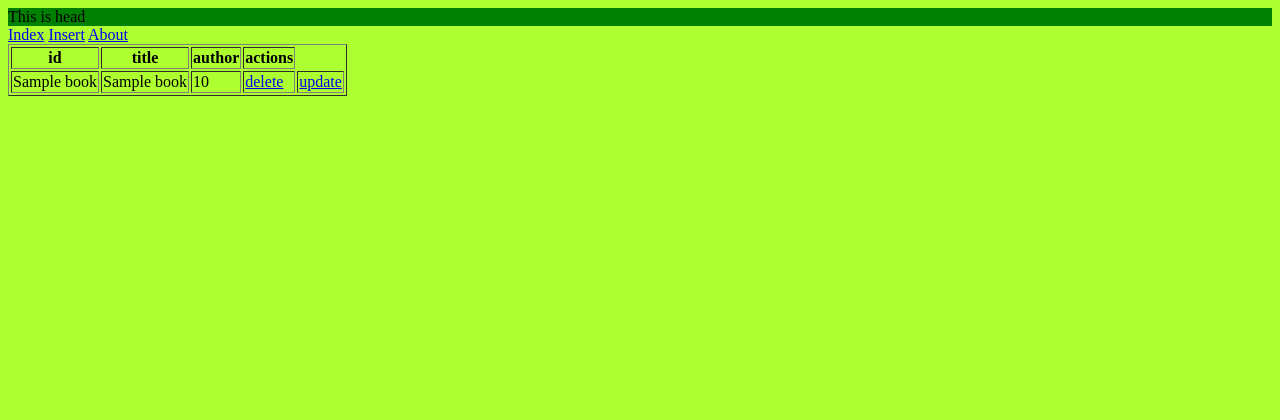
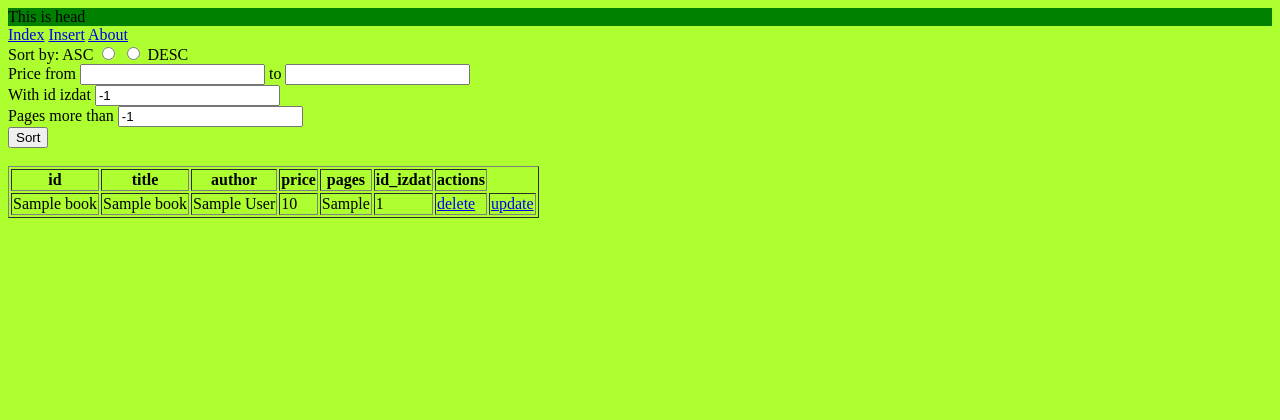
Before and after one commit to unidbstdevg/web_tech, a PHP site: page /03_biblio/index.php in a window 1280 px wide. Shown: the top 420 px of the page. Run offline with PHP 8.4, Linux system fonts and the light colour scheme; tables that the repository leaves empty or names only in its code hold one stand-in row (values such as "Sample post").

Commit message:
[s/03_biblio] Add filter and sort

```diff
--- a/server/app/03_biblio/content.php
+++ b/server/app/03_biblio/content.php
@@ -1,22 +1,87 @@
 <?php
 require("db_connect.php");
 ?>
+
+<div class="filter">
+    <form>
+        <span>Sort by:</span>
+        <span>ASC</span>
+        <input type="radio" name="sort_by" value="A-Z">
+        <input type="radio" name="sort_by" value="Z-A">
+        <span>DESC</span>
+        <br>
+
+        <span>Price from</span>
+        <input type="number" name="price_from">
+        <span>to</span>
+        <input type="number" name="price_to">
+        <br>
+
+        <span>With id izdat</span>
+        <input type="number" name="id_izdat" value="-1">
+        <br>
+
+        <span>Pages more than</span>
+        <input type="number" name="pages_min" value="-1">
+        <br>
+
+        <input type="submit" value="Sort" name="filter">
+    </form>
+    <br>
+</div>
 
 <div class="content">
 <table border=1>
 <th>id</th>
 <th>title</th>
 <th>author</th>
+<th>price</th>
+<th>pages</th>
+<th>id_izdat</th>
 <th>actions</th>
+
 <?php
-$s = "select * from book";
+if(isset($_REQUEST["filter"])) {
+    if(!isset($_REQUEST["sort_by"])) {
+        $sort_by = "ASC";
+    } else {
+        $sort_by = $_REQUEST["sort_by"] == "A-Z" ? "ASC" : "DESC";
+    }
+    $price_from = $_REQUEST["price_from"];
+    $price_to = $_REQUEST["price_to"];
+    $id_izdat = $_REQUEST["id_izdat"];
+    $pages_min = $_REQUEST["pages_min"];
+
+    if($price_from == "")
+        $price_from = 0;
+    if($price_to == "")
+        $price_to = 999999999999;
+
+    $s = "select * from book WHERE price BETWEEN ".$price_from." AND ".$price_to;
+
+    if($id_izdat != -1) {
+        $s .= " AND id_izdat = ".$id_izdat;
+    }
+    if($pages_min != -1) {
+        $s .= " AND pages >= ".$pages_min;
+    }
+    $s .= " ORDER BY title ".$sort_by." ";
+    var_dump($s);
+}
+else {
+    $s = "select * from book";
+}
+
 $res = mysqli_query($con, $s);
 
 while($row = mysqli_fetch_array($res)) {
     print("<tr>");
     printf("<td>%s</td>", $row[0]);
     printf("<td>%s</td>", $row["title"]);
-    printf("<td>%s</td>", $row[2]);
+    printf("<td>%s</td>", $row["author"]);
+    printf("<td>%s</td>", $row["price"]);
+    printf("<td>%s</td>", $row["pages"]);
+    printf("<td>%s</td>", $row["id_izdat"]);
 
     print("<td>");
     printf('<a href="delete.php?id=%s">delete</a>', $row[0]);
--- a/server/app/03_biblio/header.html
+++ b/server/app/03_biblio/header.html
@@ -4,7 +4,7 @@
         <meta charset="UTF-8">
         <meta name="viewport" content="width=device-width, initial-scale=1">
         <link href="styles.css" rel="stylesheet">
-        <title>Converter</title>
+        <title>Biblio</title>
     </head>
     <body>
         <header>
```
